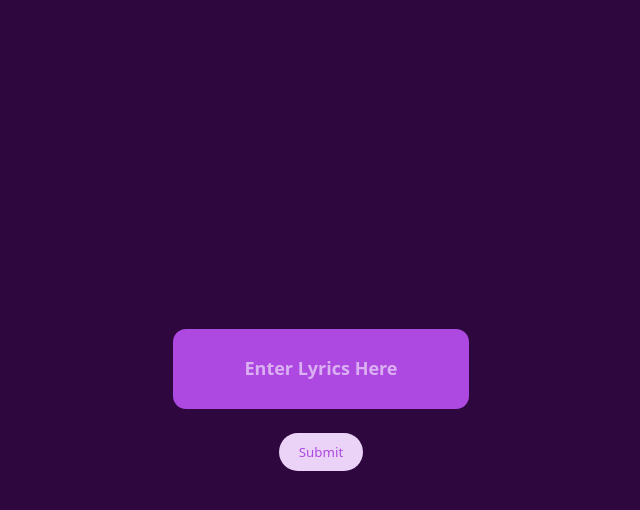
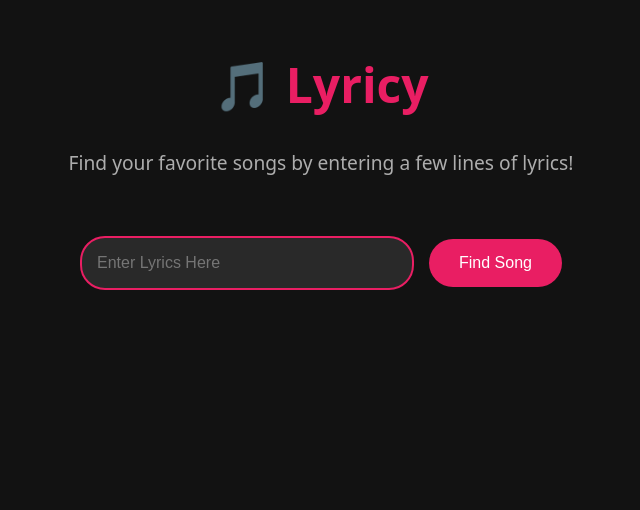
Before and after one commit to kpsr01/lyricy, a React (Create React App) app: page / in a window 1280 px wide. Shown: the top 510 px of the page, without its empty margins (319-959 px from the left). Built offline with nearby package versions, Linux system fonts and the light colour scheme.

Commit message:
revamped entire ui

```diff
--- a/package.json
+++ b/package.json
@@ -9,6 +9,7 @@
     "react": "^18.3.1",
     "react-dom": "^18.3.1",
     "react-scripts": "5.0.1",
+    "react-spinners": "^0.14.1",
     "web-vitals": "^2.1.4"
   },
   "scripts": {
--- a/src/App.css
+++ b/src/App.css
@@ -1,78 +1,129 @@
-body *
-{
-  background-color: #2E073F;
-  color: #EBD3F8;
+body, html {
+  margin: 0;
+  padding: 0;
+  background-color: #121212;
+  color: #ffffff;
   font-family: system-ui, -apple-system, BlinkMacSystemFont, 'Segoe UI', Roboto, Oxygen, Ubuntu, Cantarell, 'Open Sans', 'Helvetica Neue', sans-serif;
+  max-height: 100vh;
 }
 
-.input-form
-{
+.container {
   display: flex;
   flex-direction: column;
   align-items: center;
   justify-content: center;
-  height: 100vh;
-  gap: 3%;
+  max-height: 100vh;
+  padding: 20px;
 }
 
-.input-form input
-{
-  width: 20%;
-  height: 10%;
-  border-radius: 13px;
-  border: none;
-  background-color: #AD49E1;
-  color: #EBD3F8;
-  padding: 0px 20px;
+.header {
   text-align: center;
-  caret-color: #2E073F ;
-  font-size: medium;
-  font-weight: bolder;
+  margin-bottom: 20px;
 }
 
-input::placeholder
-{
-  color: #EBD3F8 !important;
-  opacity: 75%;
-  font-weight: bold !important;
-  font-size: large !important;
+.header h1 {
+  font-size: 3em;
+  color: #E91E63;
 }
 
-input:focus,input:active,input:hover
-{
-  outline: none;
-  box-shadow: 0px 0px 25px #7A1CAC;
+.header p {
+  font-size: 1.2em;
+  color: #ADADAD;
 }
 
-button
-{
-  padding: 10px 20px;
-  border: none;
-  border-radius: 20px;
-  text-align: center;
-  cursor: pointer;
-  background-color: #EBD3F8;
-  color: #AD49E1;
+.input-section {
+  margin: 20px 0;
 }
 
-button:hover
-{
-  box-shadow: 0px 0px 15px #AD49E1;
+.input-form {
+  display: flex;
+  justify-content: center;
+  align-items: center;
+  gap: 15px;
 }
 
-.output-tag
-{
-  width: 100%;
+.input-box {
+  width: 300px;
+  height: 50px;
+  padding: 0 15px;
+  border-radius: 25px;
+  border: 2px solid #E91E63;
+  background: #292929;
+  color: #fff;
+  font-size: 1em;
+  transition: all 0.3s ease;
+}
+
+.input-box:focus {
+  outline: none;
+  border-color: #FF4081;
+}
+
+.submit-button {
+  padding: 15px 30px;
+  border: none;
+  border-radius: 25px;
+  background: #E91E63;
+  color: #fff;
+  font-size: 1em;
+  cursor: pointer;
+  transition: all 0.3s ease;
+}
+
+.submit-button:hover {
+  background: #FF4081;
+  box-shadow: 0px 5px 15px rgba(233, 30, 99, 0.5);
+}
+
+.output-section {
   display: flex;
   justify-content: center;
-  padding: 0%;
-  margin: 0;
+  margin-top: 30px;
 }
 
-.output-items
+.output-card {
+  background: #292929;
+  border-radius: 15px;
+  display: flex;
+  flex-direction: row;
+  padding: 20px;
+  max-width: 600px;
+  align-items: center;
+  box-shadow: 0 5px 15px rgba(0, 0, 0, 0.3);
+}
+
+.album-art {
+  width: 150px;
+  height: 150px;
+  border-radius: 10px;
+  margin-right: 20px;
+}
+
+.song-details {
+  text-align: left;
+}
+
+.song-title {
+  font-size: 1.8em;
+  margin: 0;
+  color: #FFEB3B;
+}
+
+.artist-name {
+  font-size: 1.2em;
+  color: #E91E63;
+  margin: 10px 0 0 0;
+}
+
+.loader-container
 {
+  position: fixed;
+  top: 0;
+  right: 0;
+  left: 0;
+  bottom: 0;
+  background-color: rgba(0,0,0,0.7);
   display: flex;
-  flex-direction: column;
-  padding: 0%;
-  margin: 0;
+  justify-content: center;
+  align-items: center;
 }
--- a/src/App.jsx
+++ b/src/App.jsx
@@ -1,30 +1,62 @@
-import React, { useState } from 'react'
+import React, { useState } from 'react';
 import apicall from './api';
-import './App.css'
+import './App.css';
+import { HashLoader } from 'react-spinners';
 
 function App() {
-  const [input,setinput]=useState('');
-  const [display,setdisplay]=useState(false);
-  const [artistname,setartistname]=useState('');
-  const [songname,setsongname]=useState('');
-  const [albumart,setalbumart]=useState('');
-  const searchfunc =(e)=>
-  {
+  const [input, setInput] = useState('');
+  const [display, setDisplay] = useState(false);
+  const [artistName, setArtistName] = useState('');
+  const [songName, setSongName] = useState('');
+  const [albumArt, setAlbumArt] = useState('');
+  const [loader,setLoader]=useState(false);
+
+  const searchFunc = async (e) => {
     e.preventDefault();
-    apicall(input,setartistname,setsongname,setalbumart);
-    setdisplay(true);
-  }
+    setLoader(true);
+    await apicall(input, setArtistName, setSongName, setAlbumArt);
+    setLoader(false);
+    setDisplay(true);
+  };
+
   return (
-    <div className='conatiner'>
-      <div className="input-tag">
-        <form onSubmit={searchfunc} className='input-form'>
-          <input type="text" onChange={(e)=>setinput(e.target.value)} placeholder='Enter Lyrics Here'/>
-          <button>Submit</button>
+    <div className="container">
+      <header className="header">
+        <h1>🎵 Lyricy</h1>
+        <p>Find your favorite songs by entering a few lines of lyrics!</p>
+      </header>
+      <div className="input-section">
+        <form onSubmit={searchFunc} className="input-form">
+          <input
+            type="text"
+            onChange={(e) => setInput(e.target.value)}
+            placeholder="Enter Lyrics Here"
+            className="input-box"
+          />
+          <button className="submit-button">Find Song</button>
         </form>
       </div>
-      {display && (<div className="output-tag"> <div className="outputitems">{songname} <br /> {artistname} <br /> <img src={albumart} alt="" /></div> </div>)}
+      {!loader&&display && (
+        <div className="output-section">
+          <div className="output-card">
+            <img src={albumArt} alt="Album Art" className="album-art" />
+            <div className="song-details">
+              <h2 className="song-title">{songName}</h2>
+              <h3 className="artist-name">{artistName}</h3>
+            </div>
+          </div>
+        </div>
+      )}
+      {loader && <div className="loader-container">
+        <div className="loader">
+          <HashLoader
+            color="#E91E63"
+            size={100}
+          />
+        </div>
+      </div>}
     </div>
-  )
+  );
 }
 
-export default App
+export default App;
```
Also changed, not shown: 1 other file (tests, documents, lock files or other folders).
